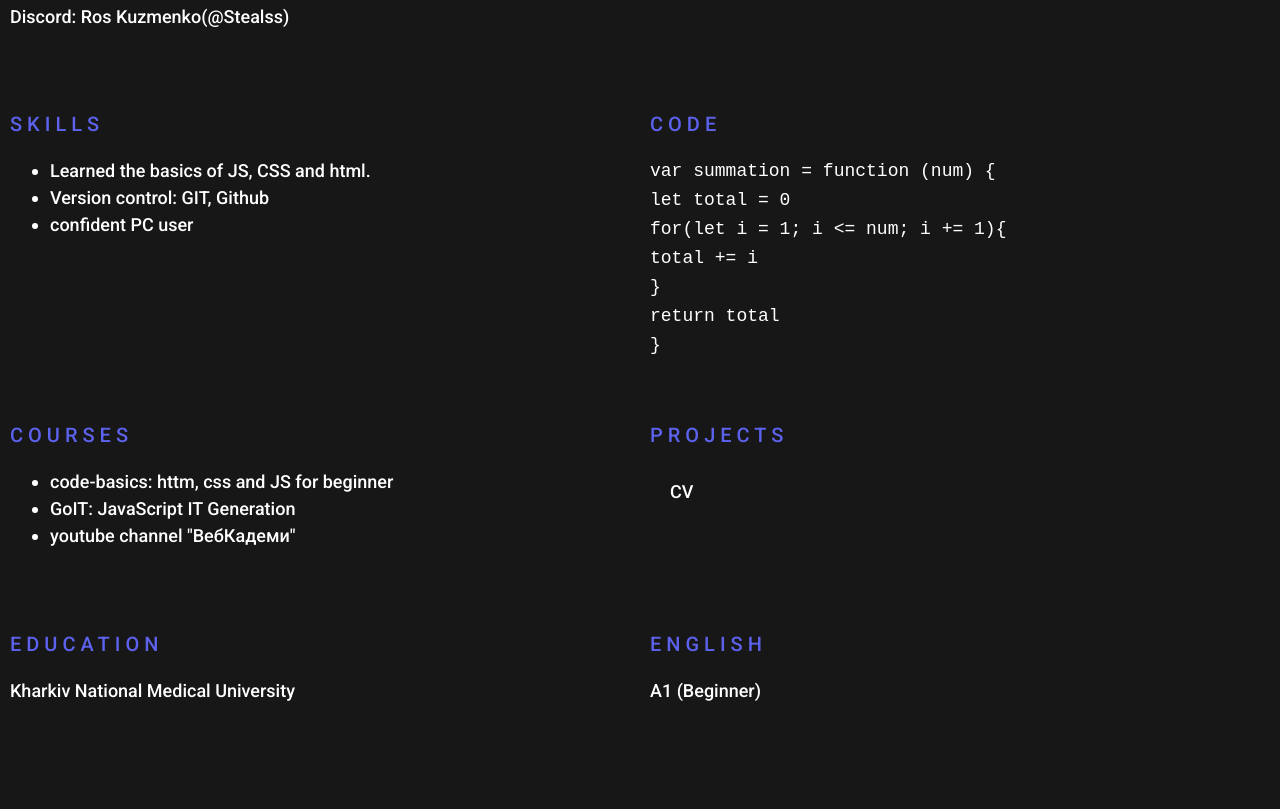
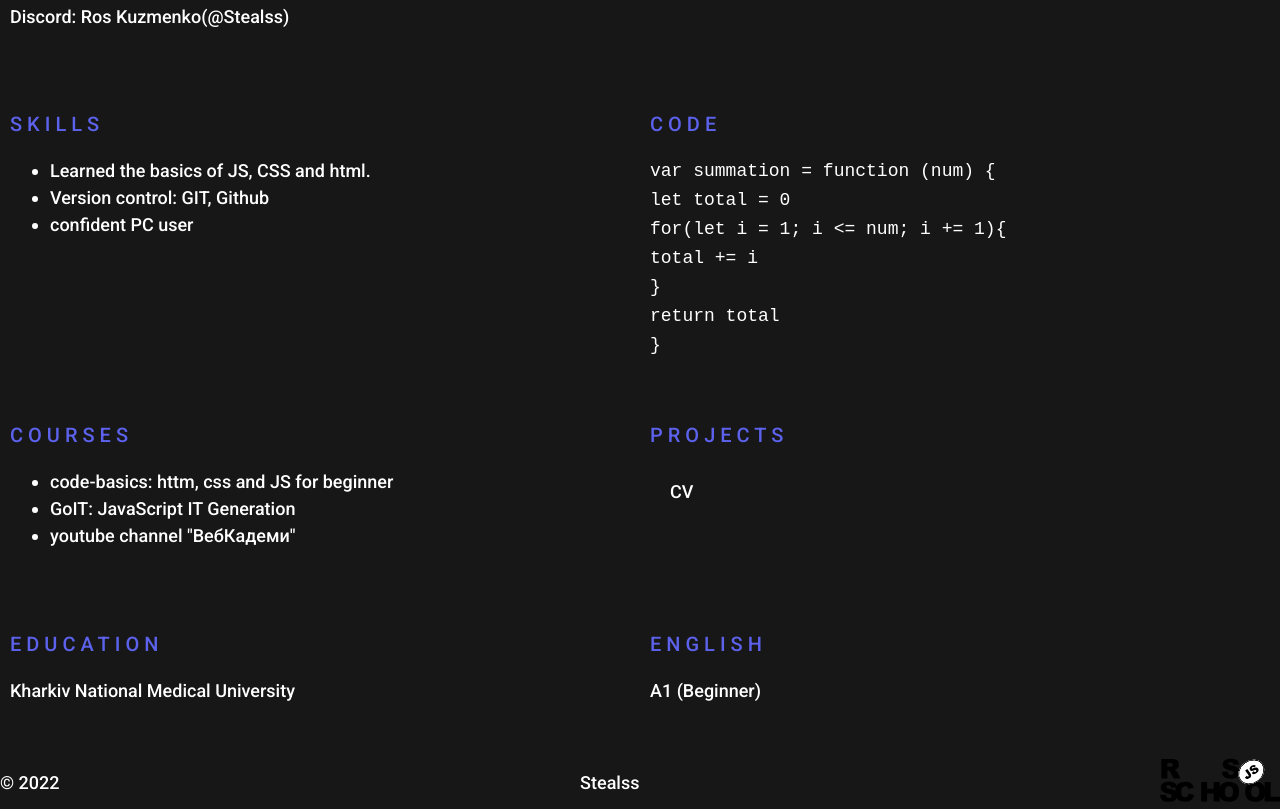
Before and after one commit to Stealss/rsschool-cv, a plain HTML site: page index.html in a window 1280 px wide. Shown: the part 608-1417 px from the top of the page. Before the commit the page ends 1365 px from the top, so only its background shows below. Drawn offline with Linux system fonts and the light colour scheme.

Commit message:
feat: add footer link

```diff
--- a/index.html
+++ b/index.html
@@ -93,7 +93,13 @@
     </main>
 
     <footer class = "footer">
-<div class="container"></div>
+    <div class="container">
+        <div class="footer-info">
+            © 2022
+            <a href="https://github.com/Stealss" class="nav-link">Stealss</a>
+            <a href="https://rs.school/js/"><img src="./assets/img/rs_school_js.svg" alt="Rsschool" class="rs-image"></a>
+        </div>
+    </div>
     </footer>
 
 </body>
--- a/style.css
+++ b/style.css
@@ -94,3 +94,13 @@ html {
     border-radius: 50%;
 
 }
+.footer-info{
+    display: flex;
+    justify-content:space-between;
+    align-items: center;
+}
+.rs-image{
+    width: 120px;
+    height: 45px;
+
+}
```
Also changed, not shown: assets/img/rs_school_js.svg (added).
